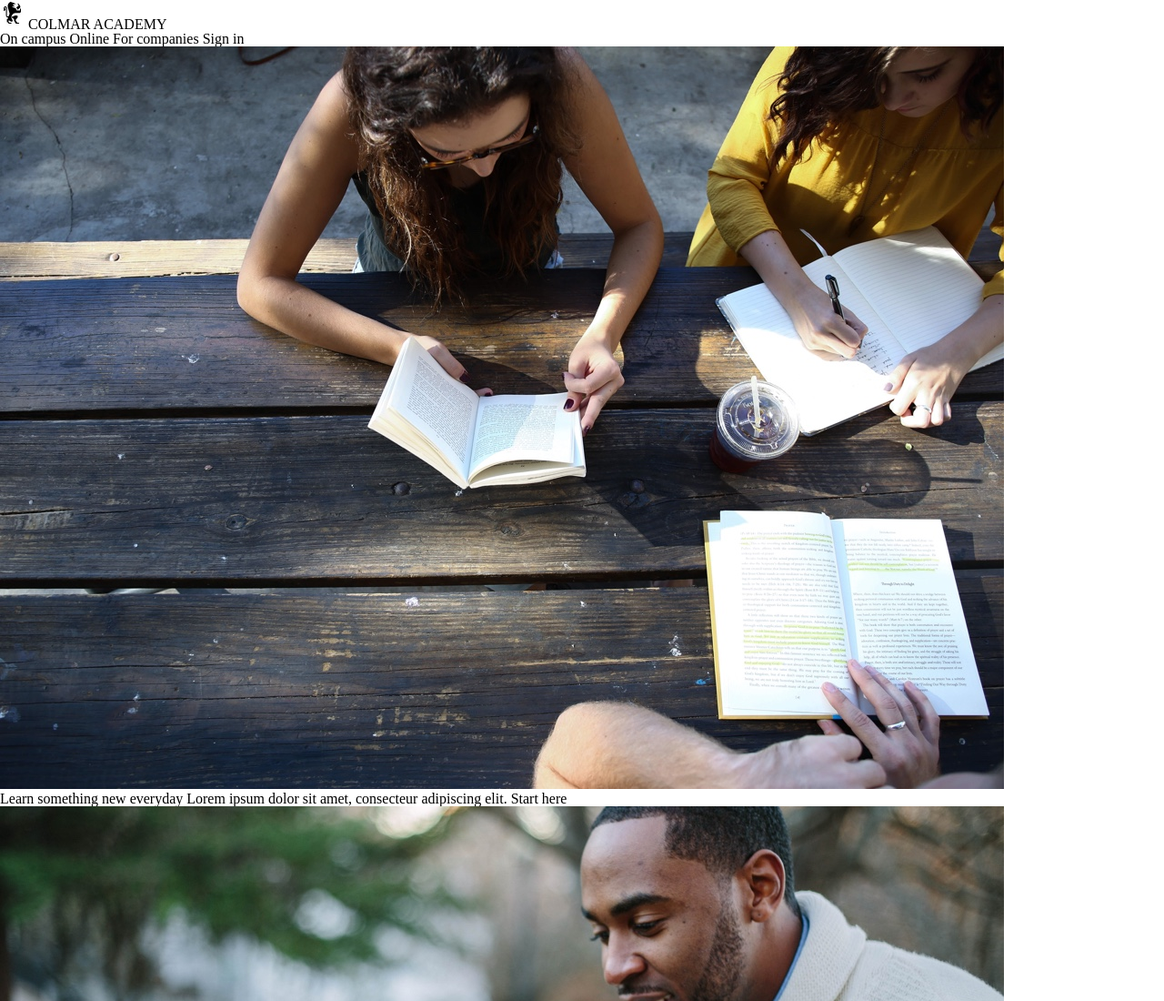
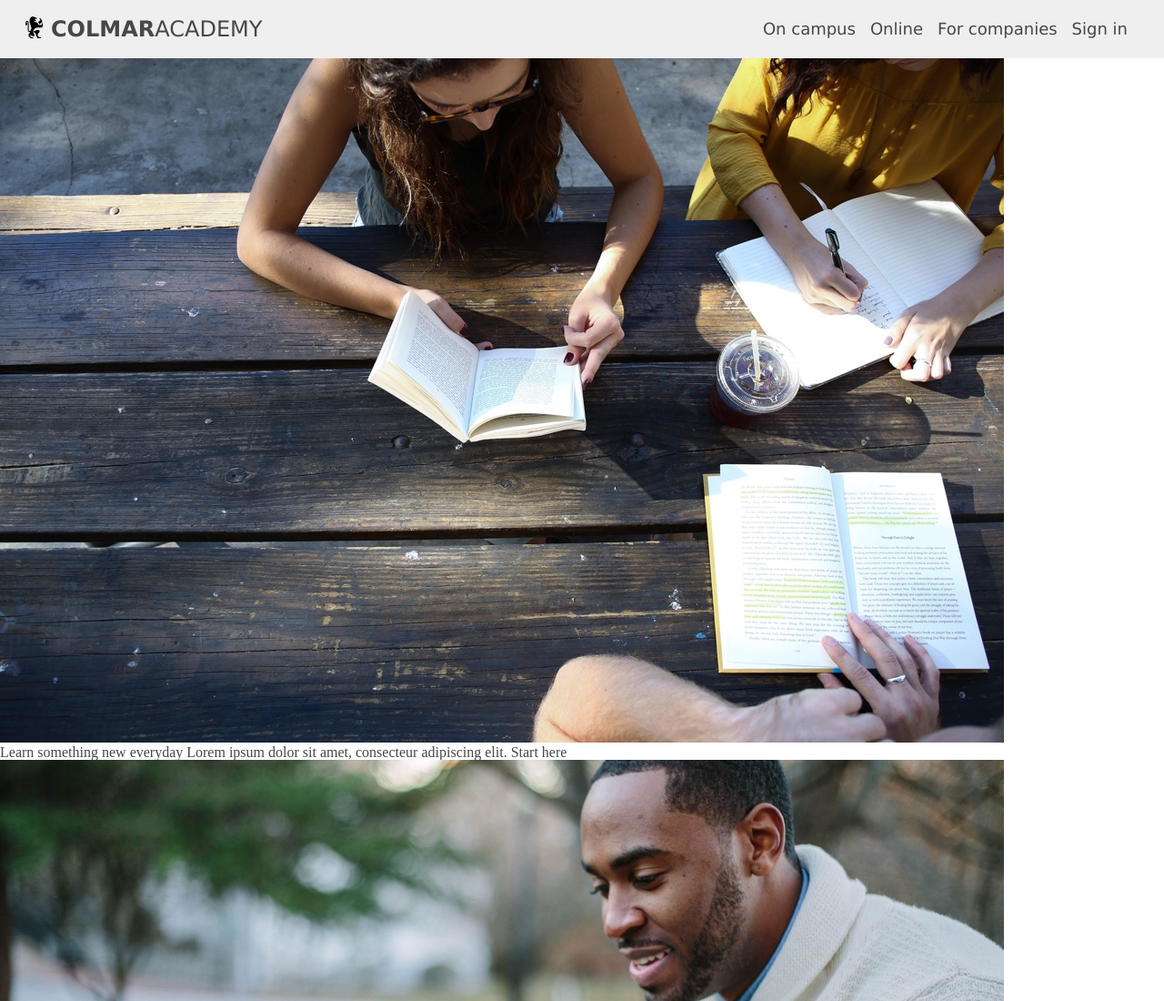
Before and after one commit to Pinyi0505/Colmar-Academy, a plain HTML site: page index.html in a window 1280 px wide. Shown: the top 1100 px of the page at 91% size. Drawn offline with Linux system fonts and the light colour scheme; a web font is replaced by a local one.

Commit message:
Finish basic CSS for header section

```diff
--- a/Resources/CSS/style.css
+++ b/Resources/CSS/style.css
@@ -0,0 +1,54 @@
+  /* Overall */
+
+  html, a {
+    color: #474747;
+  }
+  /* Header */
+
+  header {
+    display: flex;
+    justify-content: space-between;
+    align-items: center;
+    font-family: 'Muli', Verdana, sans-serif;
+    height: 64px;
+    width: 100%;
+    background-color: #EFEFEF;
+    background-size: cover;
+    position: fixed;
+  }
+
+  .header_logo_name {
+    display: flex;
+    flex-direction: row;
+    align-items: center;
+    height: 32px;
+    padding: 0;
+    margin: 0;
+    font-size: 0;
+  }
+
+  .header_name_font {
+    font-size: 24px;
+  }
+
+  .header_name_bold {
+    font-weight: 700;
+  }
+
+  header img {
+    margin-left: 24px;
+    margin-right: 5px;
+  }
+
+  header nav {
+    margin-right: 24px;
+    font-size: 0;
+  }
+
+  header nav a {
+    font-size: 18px;
+  }
+
+  .header_nav_space {
+    margin-right: 16px;
+  }
--- a/index.html
+++ b/index.html
@@ -9,6 +9,7 @@
   <link rel="icon" type="image/png" sizes="32x32" href="./Resources/Photos/favicon-32x32.png">
   <link rel="icon" type="image/png" sizes="16x16" href="./Resources/Photos/favicon-16x16.png">
   <link rel="shortcut icon" href="./Resources/Photos/favicon.ico">
+  <link href="https://fonts.googleapis.com/css?family=Montserrat:600,700,800,900|Muli:300,400,600,700|Roboto:300,400,500,700" rel="stylesheet">
 </head>
 
 <body>
@@ -16,16 +17,22 @@
   <header>
     <!-- Logo + Name -->
     <div class="header_logo_name">
-      <img src="./Resources/Photos/ic-logo.svg" alt="Logo  of Colmar Academy">
-      <span>COLMAR</span>
-      <span>ACADEMY</span>
+      <!-- Logo -->
+      <div class="header_logo">
+        <img src="./Resources/Photos/ic-logo.svg" alt="Logo  of Colmar Academy">
+      </div>
+      <!-- Name -->
+      <div class="header_name">
+        <span class="header_name_bold header_name_font">COLMAR</span>
+        <span class="header_name_font">ACADEMY</span>
+      </div>
     </div>
     <!-- Header Navigation -->
     <nav>
-      <span>On campus</span>
-      <span>Online</span>
-      <span>For companies</span>
-      <span>Sign in</span>
+      <a class="header_nav_space" href="#">On campus</a>
+      <a class="header_nav_space" href="#">Online</a>
+      <a class="header_nav_space" href="#">For companies</a>
+      <a class="header_nav_space" href="#">Sign in</a>
     </nav>
   </header>
   <!-- Banner Section -->
```
